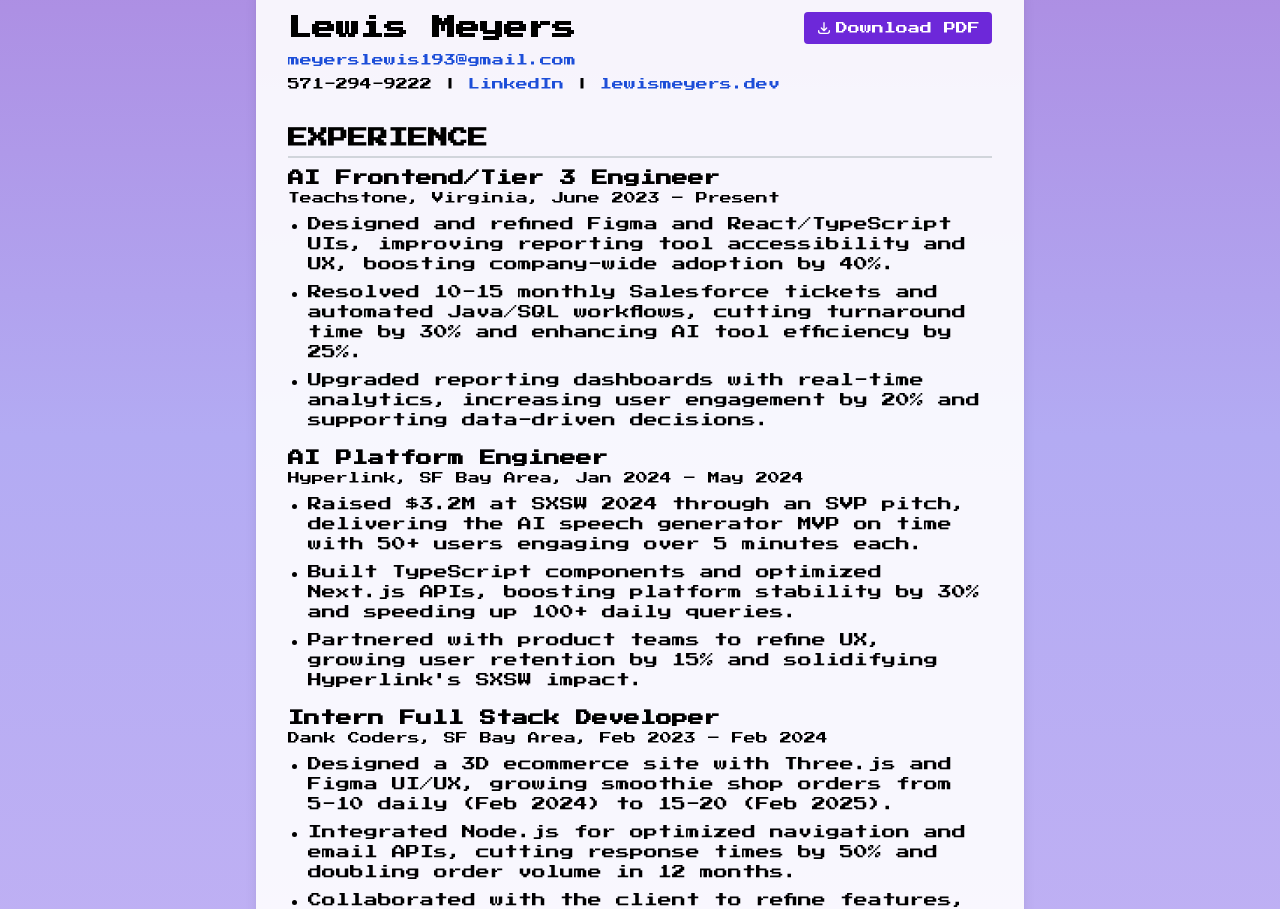
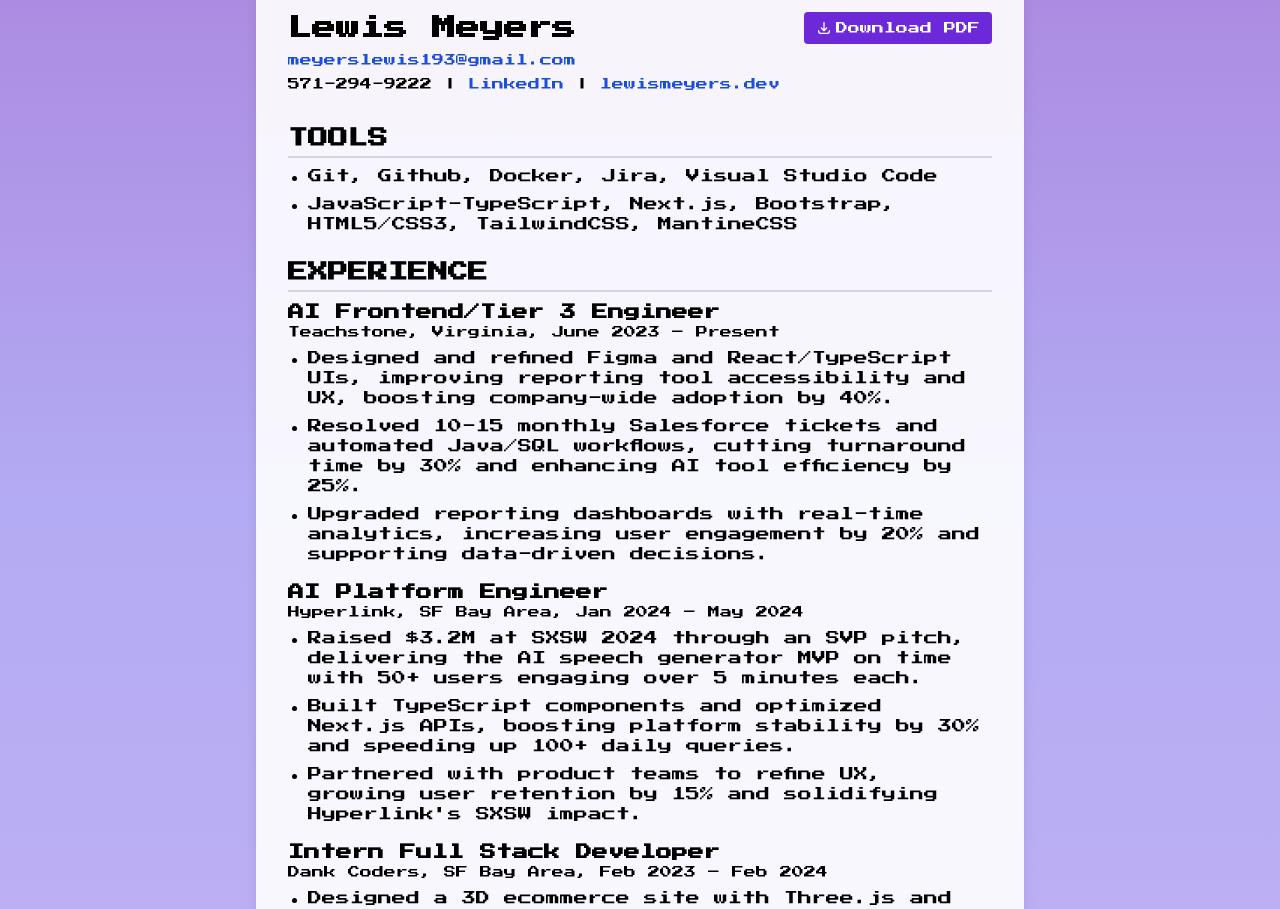
Before and after one commit to DevRelLewis/mobilefirstportfolio, a React (Create React App) app: page /home in a window 1280 px wide. Shown: the part 1760-2669 px from the top of the page. Built offline with nearby package versions, Linux system fonts and the light colour scheme.

Commit message:
tools section for resume

```diff
--- a/src/pages/Home.tsx
+++ b/src/pages/Home.tsx
@@ -263,6 +263,21 @@ const Home: React.FC = () => {
                 </a>
                 </div>
             <div className="text-left">
+
+            <h3 className="text-lg md:text-xl font-bold mt-6 mb-2 border-b-2 border-gray-300 pb-1">
+            TOOLS
+            </h3>
+            <div className="mb-4">
+            <ul className="list-disc ml-5 mb-3 text-xs md:text-sm">
+                <li className="mb-2">
+                Git, Github, Docker, Jira, Visual Studio Code
+                </li>
+                <li className="mb-2">
+                JavaScript-TypeScript, Next.js, Bootstrap, HTML5/CSS3, TailwindCSS, MantineCSS
+                </li>
+            </ul>
+            </div>
+
             <h3 className="text-lg md:text-xl font-bold mt-6 mb-2 border-b-2 border-gray-300 pb-1">
                 EXPERIENCE
             </h3>
```
